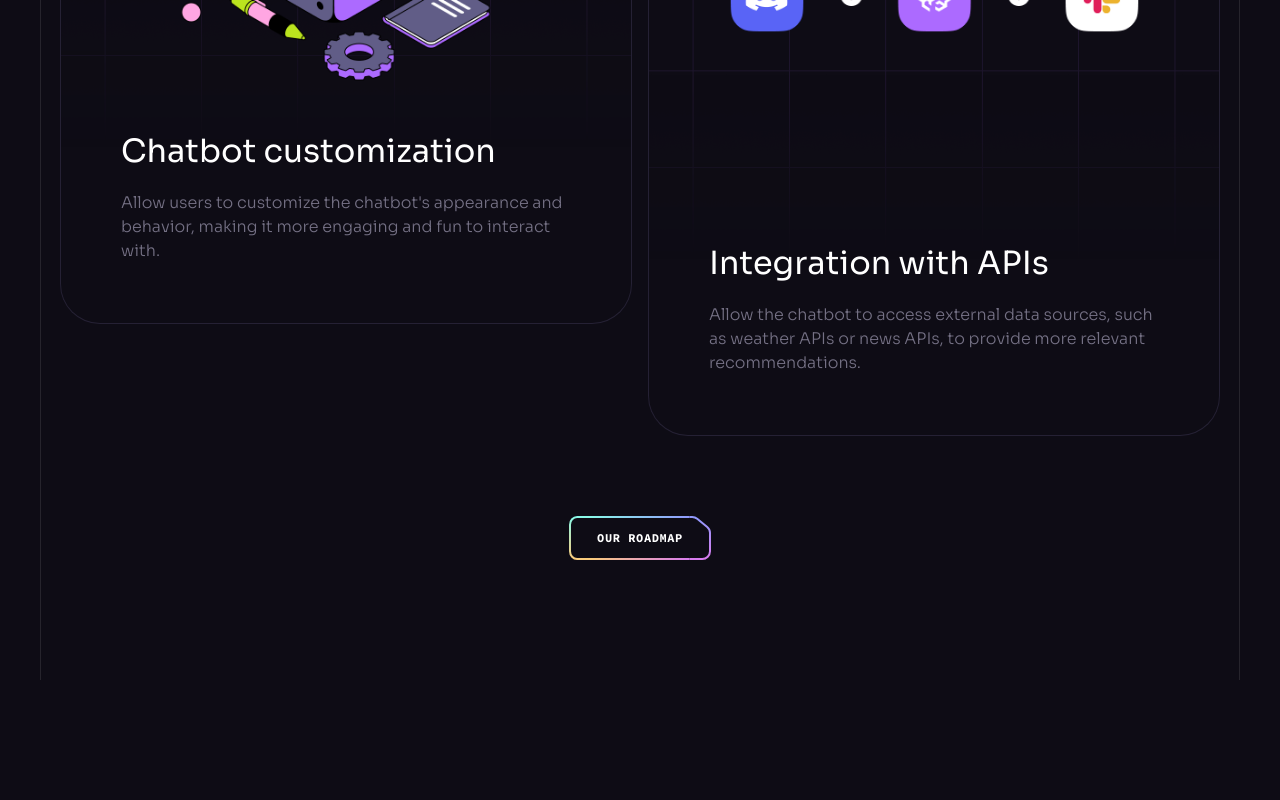
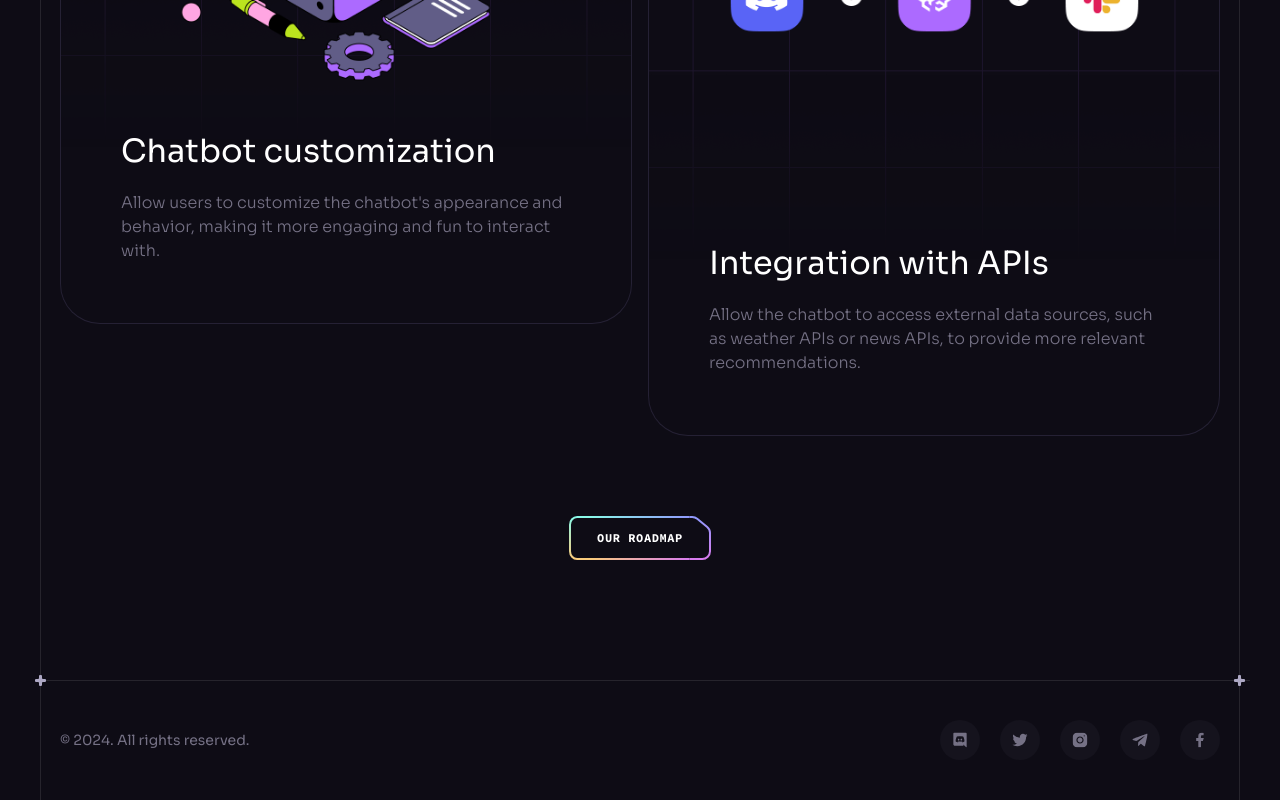
Before and after one commit to Diemrosely/Brainwave-Landing-Page, a React (Vite) app: page / in a window 1280 px wide. Shown: the part 8526-9326 px from the top of the page. Before the commit the page ends 9206 px from the top, so only its background shows below. Built offline with nearby package versions, Linux system fonts and the light colour scheme.

Commit message:
added Footer component

```diff
--- a/src/App.jsx
+++ b/src/App.jsx
@@ -6,6 +6,7 @@
 import Services from "./components/Services";
 import Pricing from "./components/Pricing";
 import Roadmap from "./components/Roadmap";
+import Footer from "./components/Footer";
 
 const App = () => {
   return (
@@ -18,6 +19,7 @@
         <Services />
         <Pricing />
         <Roadmap />
+        <Footer />
       </div>
       <ButtonGradient />
     </>
--- /dev/null
+++ b/src/components/Footer.jsx
@@ -0,0 +1,27 @@
+import { socials } from "../constants";
+import Section from "./Section";
+
+const Footer = () => {
+  return (
+    <Section crosses className="!px-0 !py-10">
+      <div className="container flex sm:justify-between justify-center items-center gap-10 max-sm:flex-col">
+        <p className="caption text-n-4 lg:block">
+          © {new Date().getFullYear()}. All rights reserved.{" "}
+        </p>
+        <ul className="flex gap-5 flex-wrap">
+          {socials.map((item) => (
+            <a
+              key={item.id}
+              href={item.url}
+              className="flex items-center justify-center w-10 h-10 bg-n-7 rounded-full transition-colors hover:bg-n-6"
+            >
+              <img src={item.iconUrl} width={16} height={16} alt={item.title} />
+            </a>
+          ))}
+        </ul>
+      </div>
+    </Section>
+  );
+};
+
+export default Footer;
```
